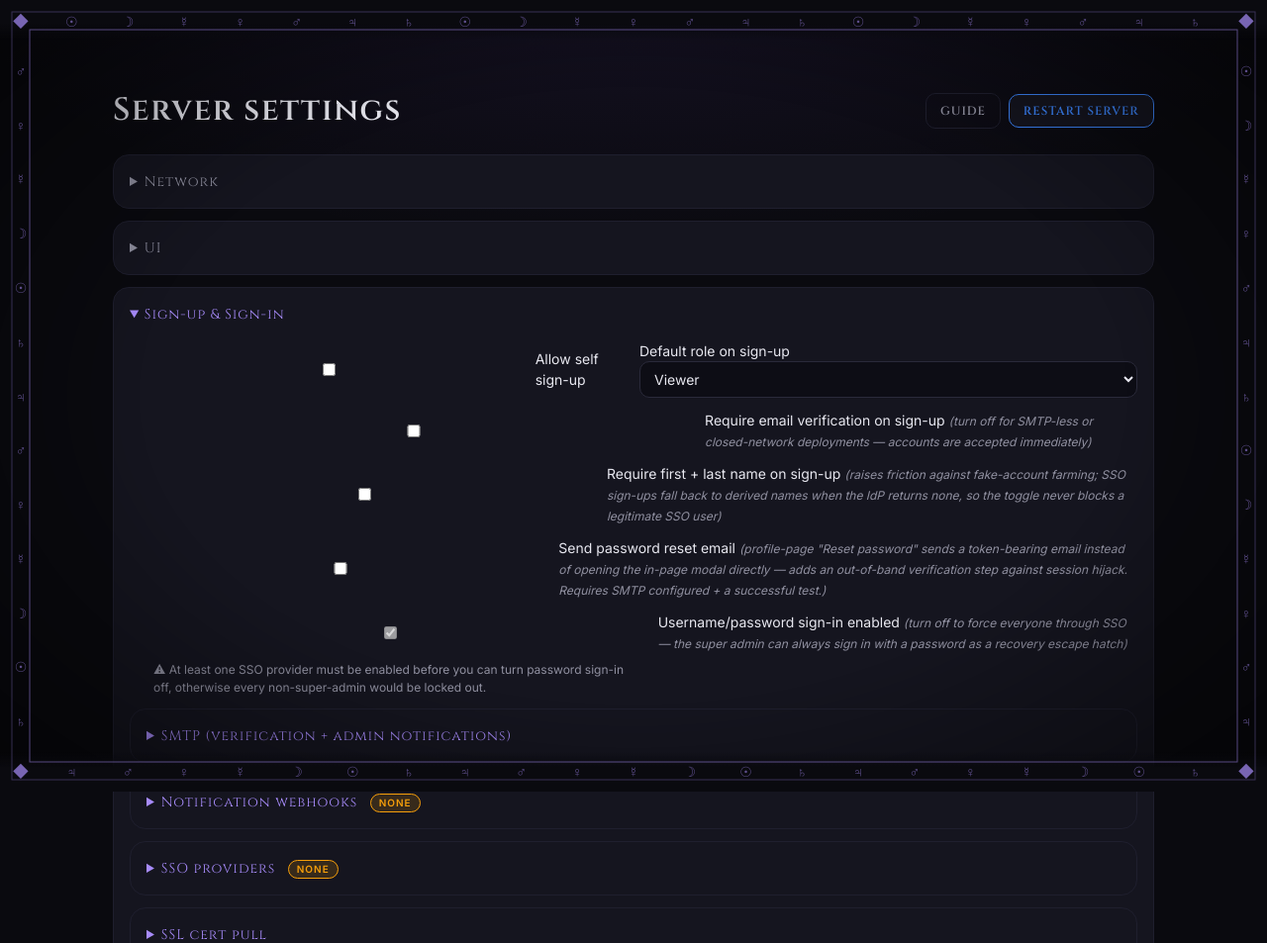
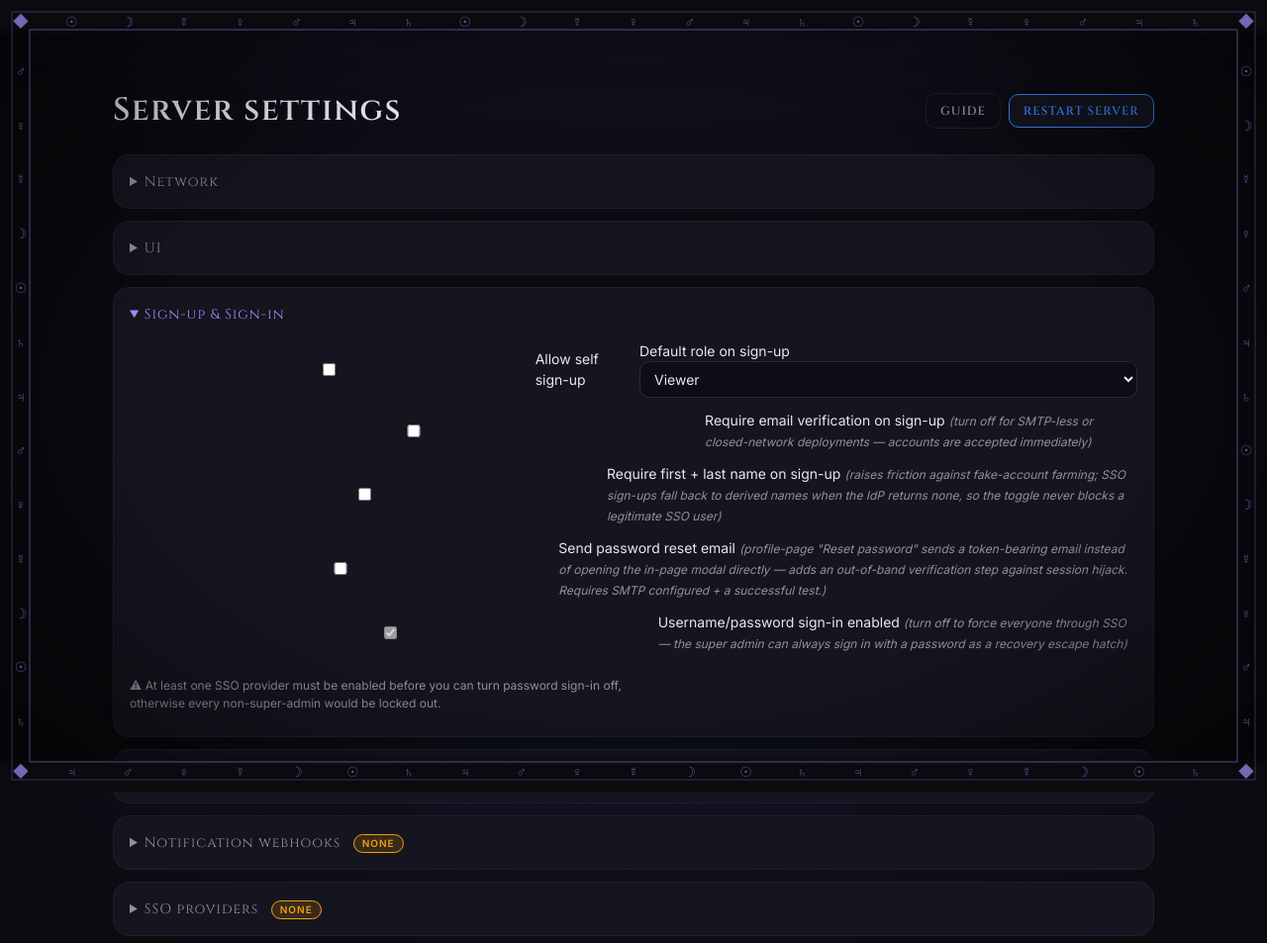
Before and after one commit to kl3mta3/Vitriol-Docker, a Python web app: template web/templates/admin_server.html in a window 1280 px wide, after a click that opens the changed part. Shown: the top 953 px of the page at 99% size. Run offline with Jinja, Linux system fonts and the light colour scheme; the template is opened without the code that fills it, so the values that code supplies are empty.

Commit message:
Update admin_server.html

```diff
--- a/web/templates/admin_server.html
+++ b/web/templates/admin_server.html
@@ -70,7 +70,7 @@
       <p id="logo-msg" class="muted small" style="margin-top: 6px;" hidden></p>
     </details>
 
-    <details name="server-settings"><summary>Sign-up &amp; Sign-in</summary>
+     <details name="server-settings"><summary>Sign-up &amp; Sign-in</summary>
       <div class="grid-2">
         <label class="checkbox-row"><input type="checkbox" name="allow_signup" /> <span>Allow self sign-up</span></label>
         <label><span>Default role on sign-up</span>
@@ -89,24 +89,22 @@
           <input type="checkbox" name="require_name_at_signup" />
           <span>Require first + last name on sign-up <em class="muted small">(raises friction against fake-account farming; SSO sign-ups fall back to derived names when the IdP returns none, so the toggle never blocks a legitimate SSO user)</em></span>
         </label>
-
-        <!-- Added "full" class here -->
         <label class="checkbox-row full" id="password-reset-email-row">
           <input type="checkbox" name="password_reset_via_email" id="password-reset-email-toggle" />
           <span>Send password reset email <em class="muted small">(profile-page "Reset password" sends a token-bearing email instead of opening the in-page modal directly — adds an out-of-band verification step against session hijack. Requires SMTP configured + a successful test.)</em></span>
         </label>
-        <p id="password-reset-email-hint" class="muted small full" hidden style="margin-top: -4px; margin-left: 24px;">
+        <p id="password-reset-email-hint" class="muted small" hidden style="margin-top: -4px; margin-left: 24px;">
           Configure SMTP and run a successful test in the section below before enabling this.
         </p>
-        <!-- Added "full" class here -->
         <label class="checkbox-row full">
           <input type="checkbox" name="password_signin_enabled" id="password-signin-toggle" />
           <span>Username/password sign-in enabled <em class="muted small">(turn off to force everyone through SSO — the super admin can always sign in with a password as a recovery escape hatch)</em></span>
         </label>
-        <p id="password-signin-warn" class="muted small full" hidden style="margin-top: -4px; margin-left: 24px;">
+        <p id="password-signin-warn" class="muted small" hidden>
           ⚠ At least one SSO provider must be enabled before you can turn password sign-in off, otherwise every non-super-admin would be locked out.
         </p>
       </div>
+    </details>
 
     <details name="server-settings" id="smtp"><summary>SMTP (verification + admin notifications) <span id="smtp-status-pill" class="status-pill"></span></summary>
       <p class="muted small">Required for self-signup verification emails, password resets, and pending-approval notifications. See the <a href="/admin/server/guide#smtp" target="_blank" rel="noopener">Guide</a> for provider-specific examples (Gmail, SendGrid, Mailgun, SES).</p>
```
